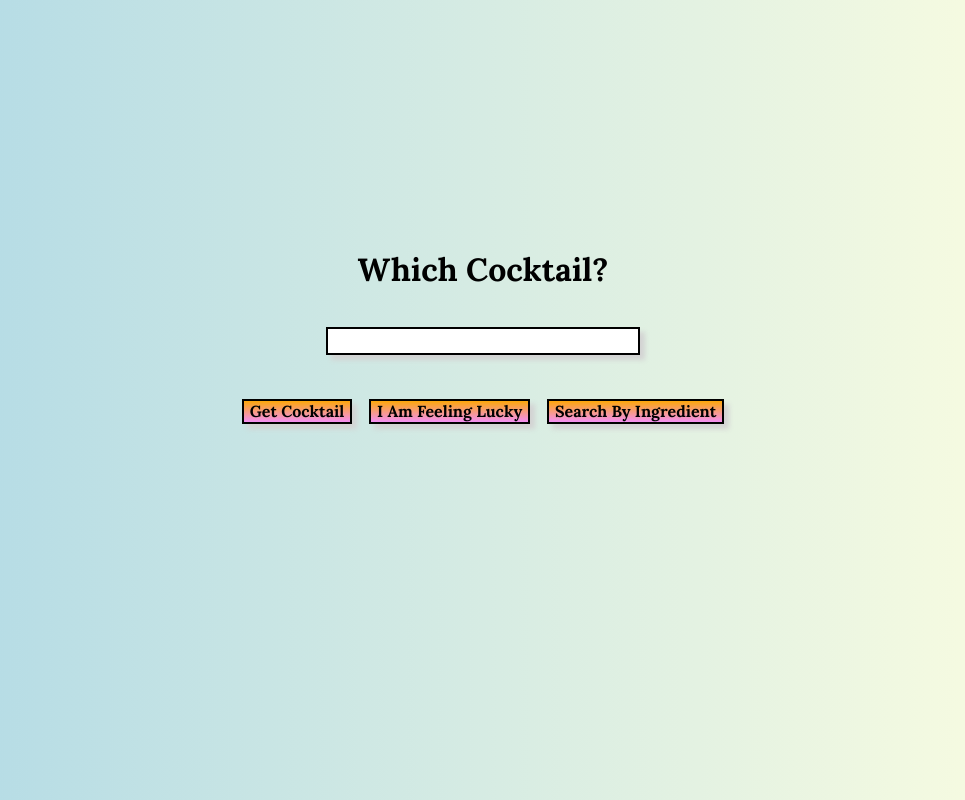
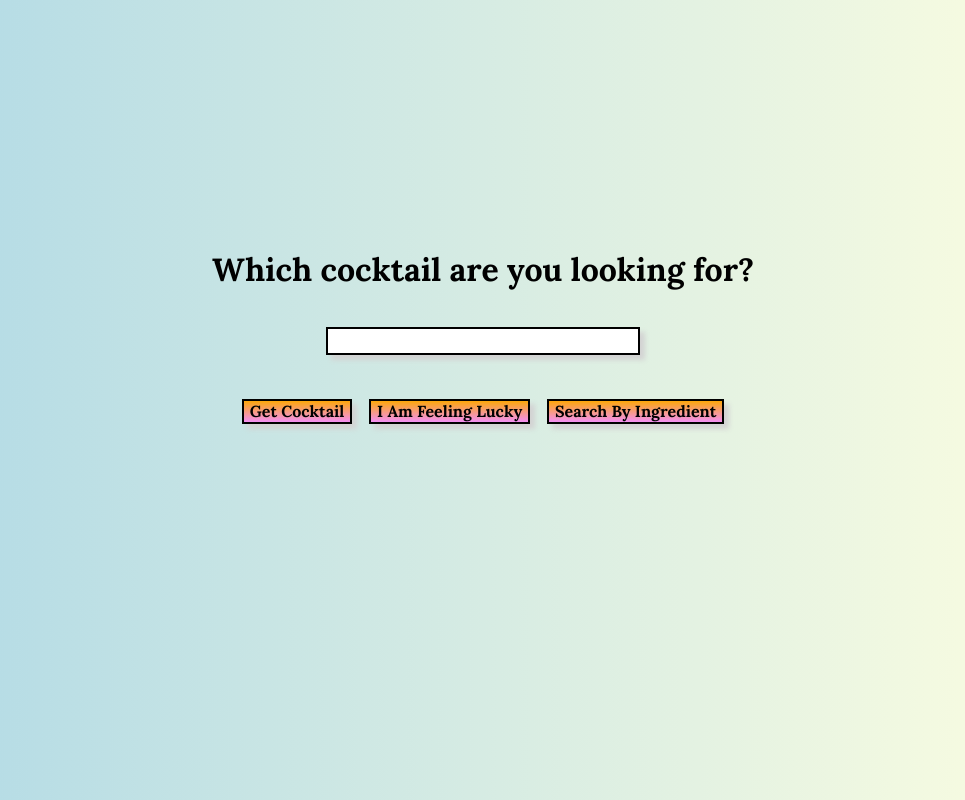
Before and after one commit to Luka-DV/Cocktail-finder, a plain HTML site: page index.html in a window 1280 px wide. Shown: the whole page, without its empty margins (157-1122 px from the left). Drawn offline with Linux system fonts and the light colour scheme.

Commit message:
Update h1 index.html

```diff
--- a/index.html
+++ b/index.html
@@ -18,7 +18,7 @@
     	<section>
 
 			<header>
-				<h1><label for="inp">Which Cocktail?</label></h1>
+				<h1><label for="inp">Which cocktail are you looking for?</label></h1>
 				<input id="inp" type="text" name="" value="" aria-label="Search for cocktails by name or ingredient">
 
 				<div name="button-container" role="container">
```
